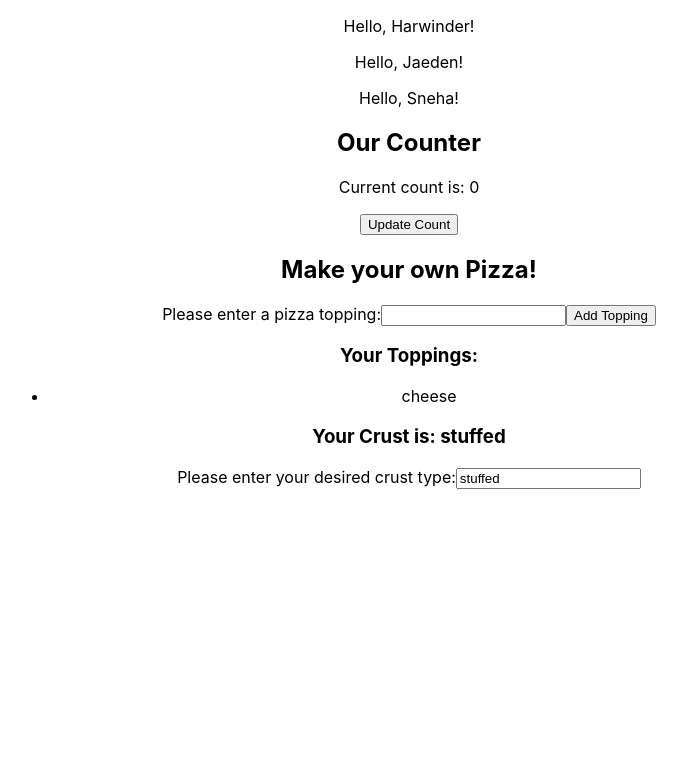
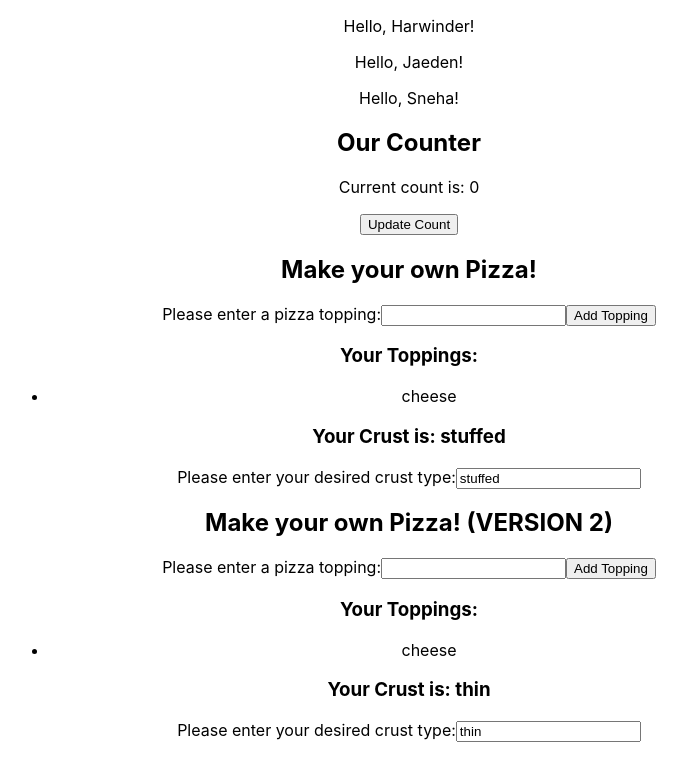
Before and after one commit to WarrenUhrich/lighthouse-labs-immutable-update-patterns, a React (Create React App) app in the folder demo-app/: page / in a window 1280 px wide. Shown: the top 780 px of the page, without its empty margins (231-918 px from the left). Built offline with nearby package versions, Linux system fonts and the light colour scheme; the HTML template or start-up script is replaced by a standard one.

Commit message:
Add Pizza2 example: more complex state (has pros and cons, not recommended these days as much.)

```diff
--- a/demo-app/src/App.js
+++ b/demo-app/src/App.js
@@ -1,6 +1,7 @@
 import HelloWorld from "./components/HelloWorld";
 import Counter from "./components/Counter";
 import Pizza from "./components/Pizza";
+import Pizza2 from "./components/Pizza2";
 
 const App = () => {
   // HelloWorld({name: 'Harwinder'});
@@ -11,6 +12,7 @@ const App = () => {
       <HelloWorld name="Sneha" />
       <Counter />
       <Pizza />
+      <Pizza2 />
     </main>
   );
 }
--- /dev/null
+++ b/demo-app/src/components/Pizza2.jsx
@@ -0,0 +1,66 @@
+import {useState} from 'react';
+
+const Pizza2 = () => {
+    const [pizza, setPizza] = useState({
+        toppings: ['cheese'],
+        crust: 'thin'
+    });
+
+    const [newTopping, setNewTopping] = useState('');
+
+    const updateNewTopping = (event) => {
+        setNewTopping(event.target.value);
+    };
+
+    const addTopping = () => {
+        setPizza((prev) => {
+            return {
+                ...prev, // Spread the whole pizza...
+                toppings: [
+                    ...prev.toppings, // Spread the toppings array...
+                    newTopping
+                ]
+            };
+        });
+        setNewTopping('');
+    };
+
+    const mappedToppings = pizza.toppings.map((topping, index) => {
+        return (
+            <li key={index}>
+                {topping}
+            </li>
+        );
+    });
+
+    return (
+        <section>
+            <h2>Make your own Pizza! (VERSION 2)</h2>
+            <label htmlFor="new-topping">Please enter a pizza topping:</label>
+            <input
+                id="new-topping"
+                value={newTopping}
+                onChange={updateNewTopping} />
+            <button onClick={addTopping}>Add Topping</button>
+            <h3>Your Toppings:</h3>
+            <ul>
+                {mappedToppings}
+            </ul>
+            <h3>Your Crust is: {pizza.crust}</h3>
+            <label htmlFor="new-crust">Please enter your desired crust type:</label>
+            <input
+                id="new-crust"
+                value={pizza.crust}
+                onChange={(event) => {setPizza(
+                    (prev) => {
+                        return {
+                            ...prev,
+                            crust: event.target.value
+                        }
+                    }
+                );}} />
+        </section>
+    );
+};
+
+export default Pizza2;
```
